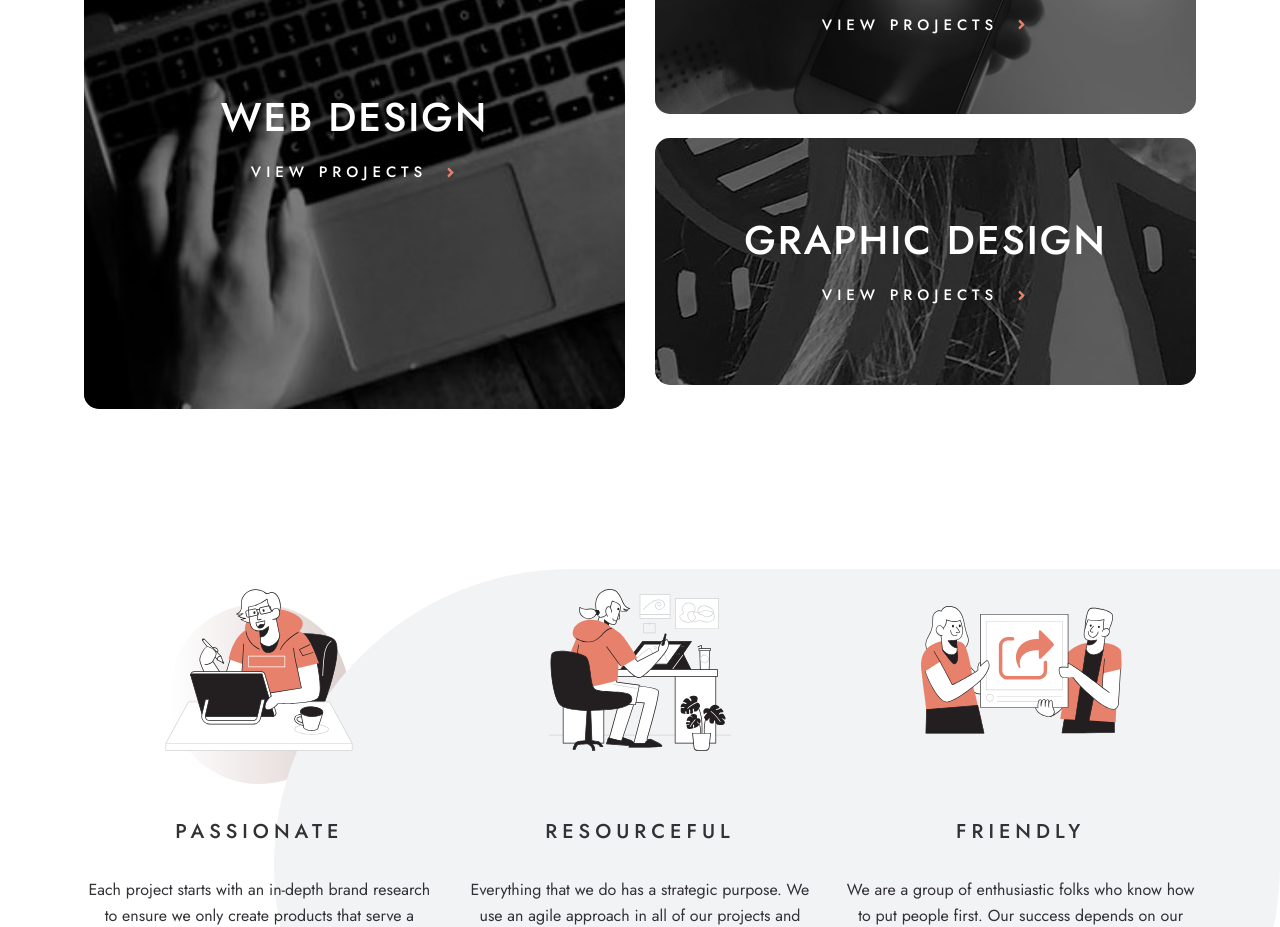
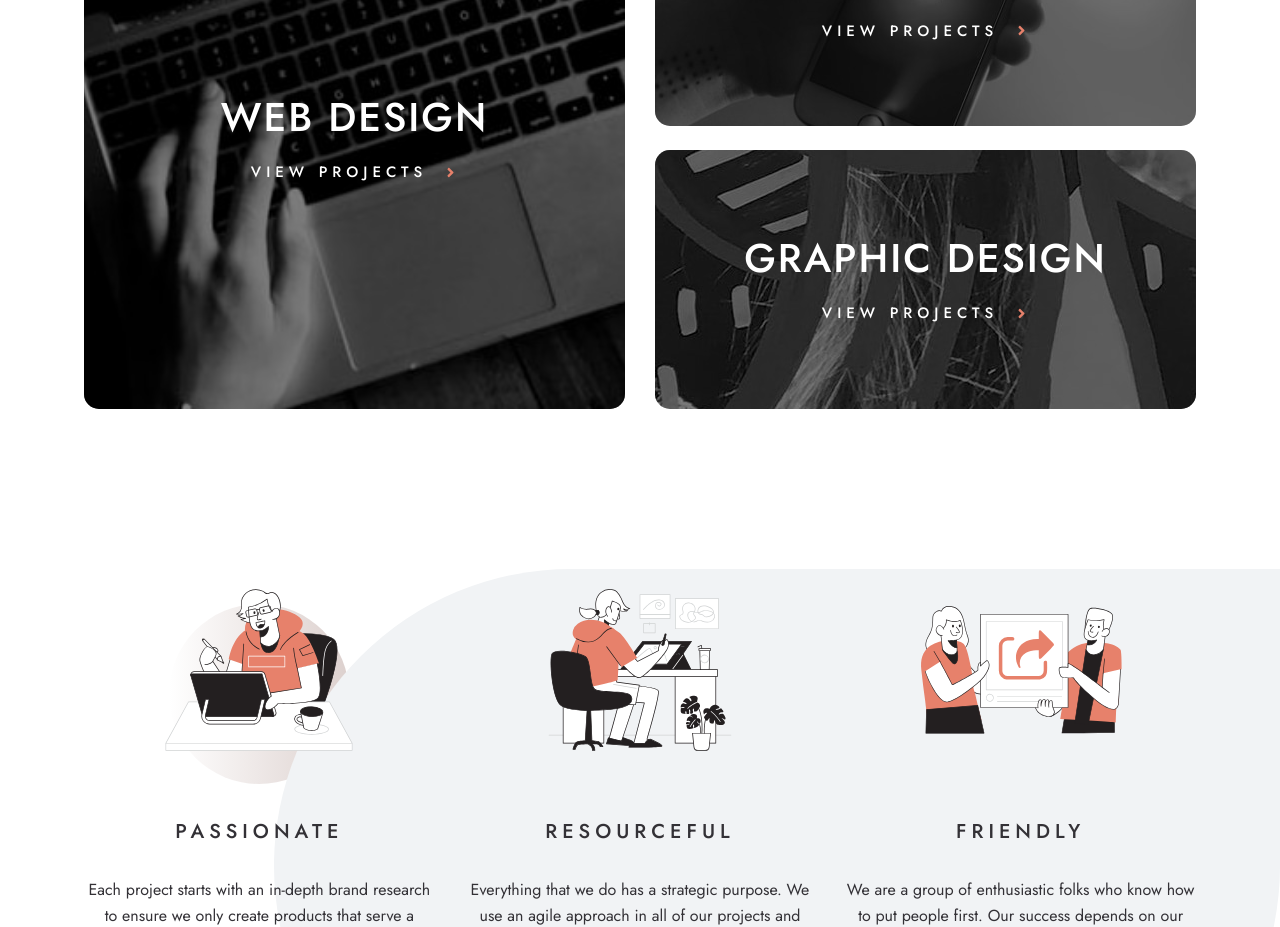
Before and after one commit to andreiwebdev/designo-nextjs-multipage, a Next.js app: page / in a window 1280 px wide. Shown: the part 920-1847 px from the top of the page. Built offline with nearby package versions, Linux system fonts and the light colour scheme.

Commit message:
Fix: Small UI issue with cards

```diff
--- a/src/components/Home/ServicesSection.tsx
+++ b/src/components/Home/ServicesSection.tsx
@@ -29,7 +29,7 @@ export const ServicesSection = () => {
                     title="Graphic Design"
                     link="/portfolio/graphic-design"
                     imageSrc="/assets/home/desktop/image-graphic-design.jpg"
-                    extraClasses="xl:flex-grow"
+                    extraClasses="xl:flex-grow xl:mb-0"
                 />
             </div>
         </motion.div>
```
